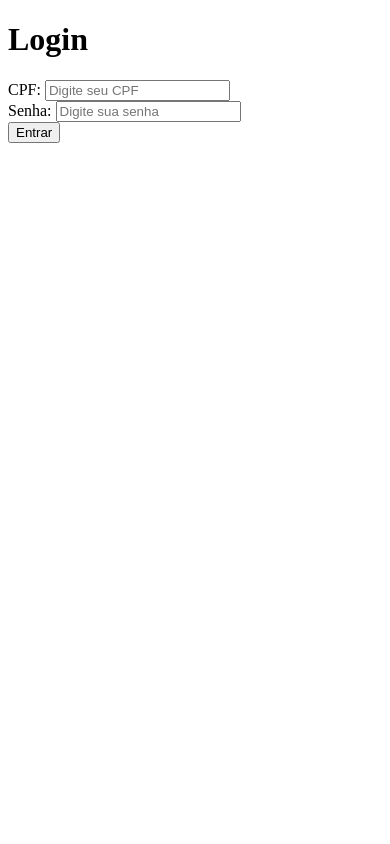
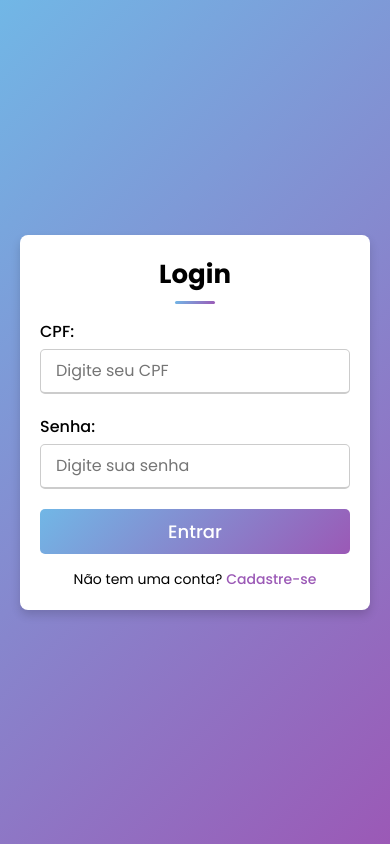
Before and after one commit to gusstavomotta/SistemaEspecialista, a Django app: page /login/ in a window 390 px wide. Run offline with Django 5.2, Linux system fonts and the light colour scheme.

Commit message:
Login bonito

```diff
--- a/SistemaEspecialista/EscalaPoms/forms.py
+++ b/SistemaEspecialista/EscalaPoms/forms.py
@@ -8,6 +8,11 @@ class CadastroForm(forms.Form):
         ('aluno', 'Aluno'),
     )
 
+    TIPO_GENEROS =  (
+            ('masculino', 'Masculino'),
+            ('feminino', 'Feminino'),
+    )
+
     cpf = forms.CharField(
         max_length=11,
         help_text="Digite somente os números do CPF"
@@ -16,6 +21,7 @@ class CadastroForm(forms.Form):
     email = forms.EmailField()
     senha = forms.CharField(widget=forms.PasswordInput)
     tipo_usuario = forms.ChoiceField(choices=TIPO_CHOICES, label="Tipo de usuário")
+    genero = forms.ChoiceField(choices=TIPO_GENEROS, label="Gênero", required=False, initial='masculino', help_text="Selecione o gênero")
 
     # Campo extra para quando o usuário for aluno
     treinador = forms.CharField(
--- /dev/null
+++ b/SistemaEspecialista/EscalaPoms/static/css/login.css
@@ -0,0 +1,120 @@
+@import url('https://fonts.googleapis.com/css2?family=Poppins:wght@200;300;400;500;600;700&display=swap');
+
+* {
+  margin: 0;
+  padding: 0;
+  box-sizing: border-box;
+  font-family: 'Poppins', sans-serif;
+}
+
+body {
+  min-height: 100vh;
+  height: auto;
+  display: flex;
+  justify-content: center;
+  align-items: center;
+  padding: 20px;
+  background: linear-gradient(135deg, #71b7e6, #9b59b6);
+}
+
+.login-container {
+  background-color: #fff;
+  max-width: 400px;
+  width: 100%;
+  padding: 30px;
+  border-radius: 8px;
+  box-shadow: 0 5px 10px rgba(0, 0, 0, 0.15);
+}
+
+.login-container h1 {
+  font-size: 26px;
+  text-align: center;
+  margin-bottom: 25px;
+  position: relative;
+}
+
+.login-container h1::after {
+  content: "";
+  position: absolute;
+  left: 50%;
+  bottom: -10px;
+  transform: translateX(-50%);
+  height: 3px;
+  width: 40px;
+  border-radius: 5px;
+  background: linear-gradient(135deg, #71b7e6, #9b59b6);
+}
+
+.form-group {
+  margin-bottom: 20px;
+}
+
+.form-group label {
+  font-weight: 500;
+  display: block;
+  margin-bottom: 5px;
+}
+
+.form-group input {
+  width: 100%;
+  height: 45px;
+  padding: 10px 15px;
+  font-size: 16px;
+  border: 1px solid #ccc;
+  border-bottom: 2px solid #ccc;
+  border-radius: 5px;
+  transition: border-color 0.3s ease;
+}
+
+.form-group input:focus {
+  border-color: #9b59b6;
+  outline: none;
+}
+
+button[type="submit"] {
+  width: 100%;
+  height: 45px;
+  border: none;
+  border-radius: 5px;
+  font-size: 18px;
+  font-weight: 500;
+  color: #fff;
+  cursor: pointer;
+  background: linear-gradient(135deg, #71b7e6, #9b59b6);
+  transition: background 0.3s ease;
+}
+
+button[type="submit"]:hover {
+  background: linear-gradient(-135deg, #71b7e6, #9b59b6);
+}
+
+.messages {
+  background-color: #fdecea;
+  color: #e74c3c;
+  padding: 10px;
+  margin-bottom: 20px;
+  border-radius: 5px;
+  font-size: 14px;
+}
+
+.signup-link {
+  text-align: center;
+  margin-top: 15px;
+  font-size: 14px;
+}
+
+.signup-link a {
+  color: #9b59b6;
+  text-decoration: none;
+  font-weight: 500;
+}
+
+.signup-link a:hover {
+  text-decoration: underline;
+}
+
+@media (max-width: 400px) {
+  .login-container {
+    padding: 20px;
+  }
+}
--- a/SistemaEspecialista/EscalaPoms/templates/EscalaPoms/login.html
+++ b/SistemaEspecialista/EscalaPoms/templates/EscalaPoms/login.html
@@ -1,7 +1,10 @@
+{% load static %}
+
 <!DOCTYPE html>
 <html lang="pt">
 <head>
     <meta charset="UTF-8">
+    <link rel="stylesheet" href="{% static 'css/login.css' %}">
     <title>Login</title>
 </head>
 <body>
@@ -32,6 +35,10 @@
 
             <button type="submit">Entrar</button>
         </form>
+
+        <div class="signup-link">
+            <p>Não tem uma conta? <a href="{% url 'cadastro' %}">Cadastre-se</a></p>
+        </div>
     </div>
 </body>
 </html>
```
Also changed, not shown: SistemaEspecialista/EscalaPoms/static/css/cadastro.css (added, +168 -0 lines), SistemaEspecialista/SistemaEspecialista/settings.py (+9 -1 lines), SistemaEspecialista/EscalaPoms/migrations/0001_initial.py, SistemaEspecialista/db.sqlite3.
